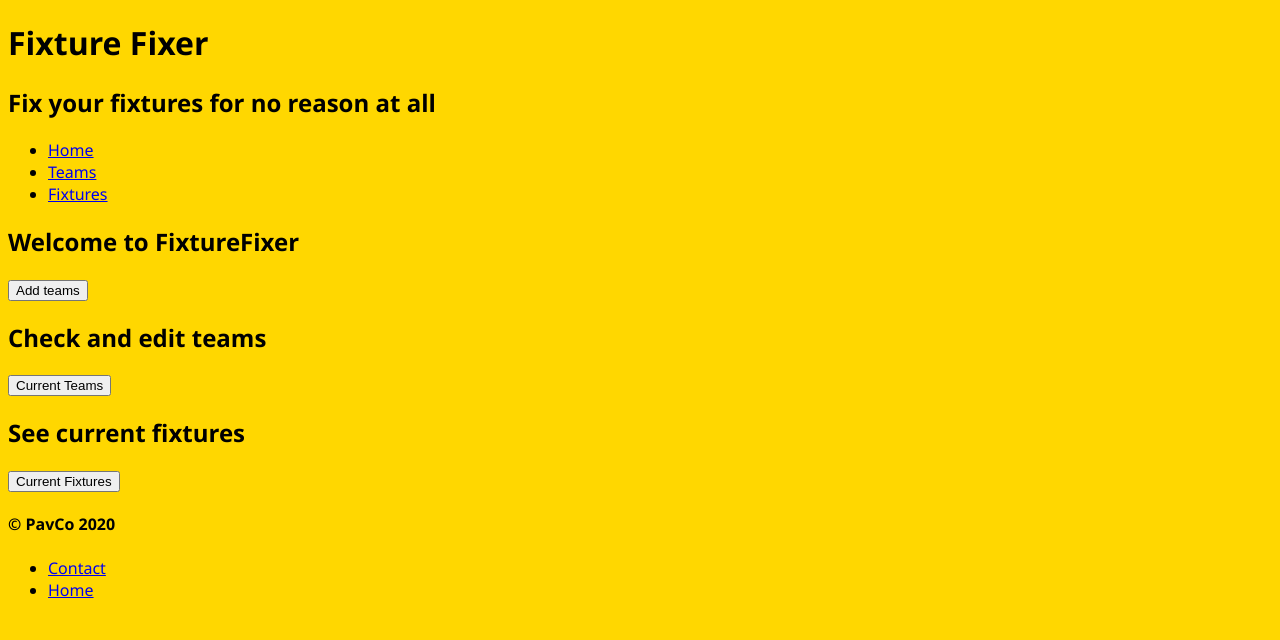
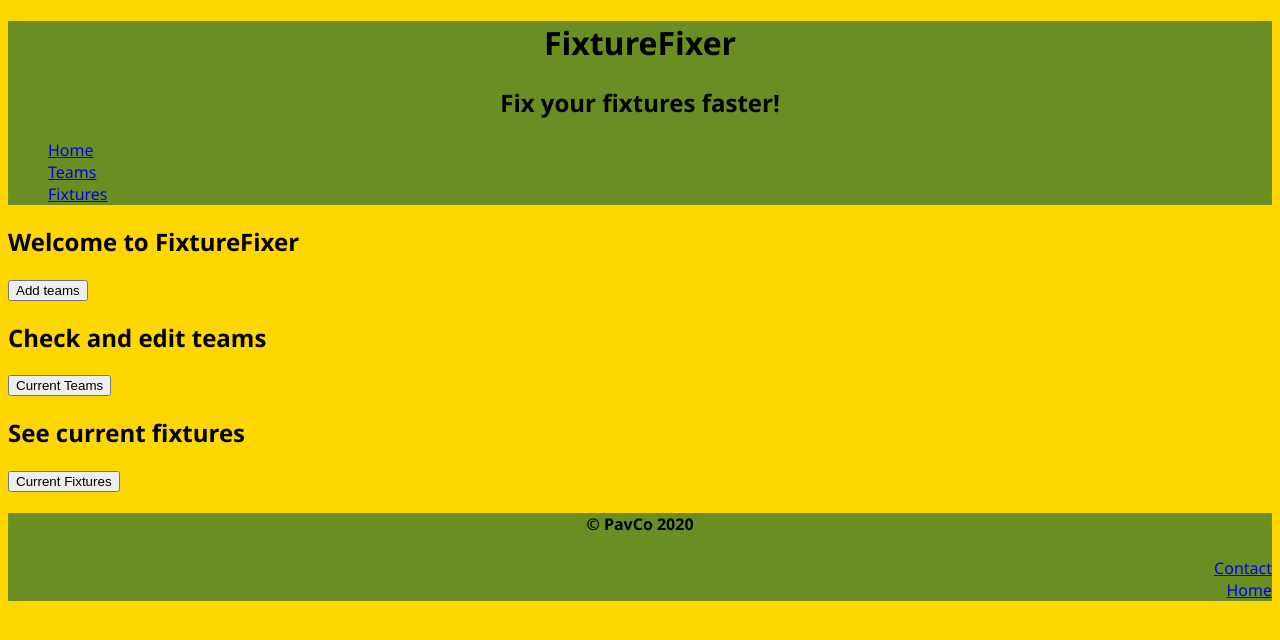
Before and after one commit to fatpav/first_project, a Flask app: page / in a window 1280 px wide. Shown: the top 640 px of the page. Run offline with Flask 2, Linux system fonts and the light colour scheme.

Commit message:
made it ugly as all hell

```diff
--- a/static/style.css
+++ b/static/style.css
@@ -2,3 +2,36 @@ body {
     font-family: 'Segoe UI', Tahoma, Geneva, Verdana, sans-serif;
     background-color: gold;
 }
+
+body > main {
+    background-color: olivedrab;
+}
+
+body > main > h1 {
+    text-align: center;
+}
+
+body > main > h2 {
+    text-align: center;
+}
+
+body > main > nav > ul {
+    list-style: none;
+    text-align: left;
+}
+
+
+
+footer {
+    background-color: olivedrab;
+    color: black;
+}
+
+footer > h4 {
+    text-align: center;
+}
+
+footer > ul {
+    list-style: none;
+    text-align: right;
+}
--- a/templates/base.html
+++ b/templates/base.html
@@ -4,12 +4,13 @@
     <meta charset="UTF-8">
     <meta name="viewport" content="width=device-width, initial-scale=1.0">
     <link rel="stylesheet" href="{{ url_for('static', filename='style.css') }}">
-    <title>Fixture Fixer</title>
+    <title>FixtureFixer</title>
 </head>
 <body>
-    <h1> Fixture Fixer </h1>
-    <h2>Fix your fixtures for no reason at all</h2>
     <main>
+        <h1> FixtureFixer </h1>
+        <h2>Fix your fixtures faster!</h2>
+
         <nav>
             <ul>
                 <li>
@@ -23,13 +24,15 @@
                 </li>
             </ul>
         </nav>
+    </main>
+
     <section>
 
         {% block content %}
 
         {% endblock %}
     </section>
-    </main>
+
     <footer>
         <h4>&#169 PavCo 2020</h4>
         <ul>
```
